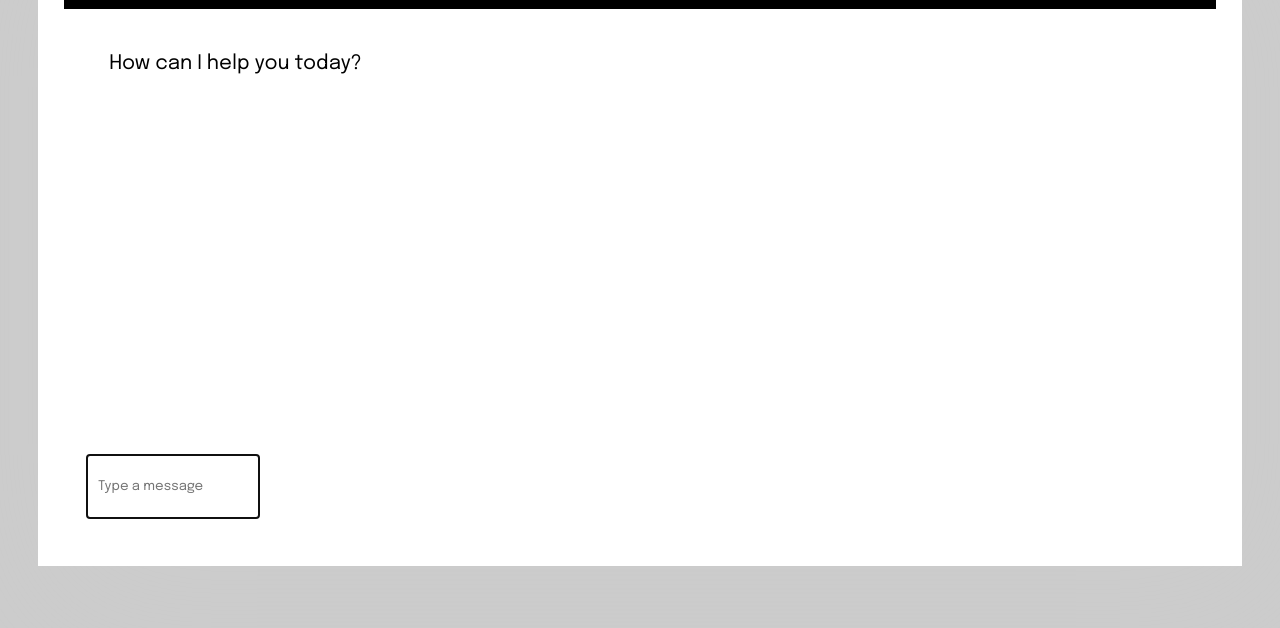
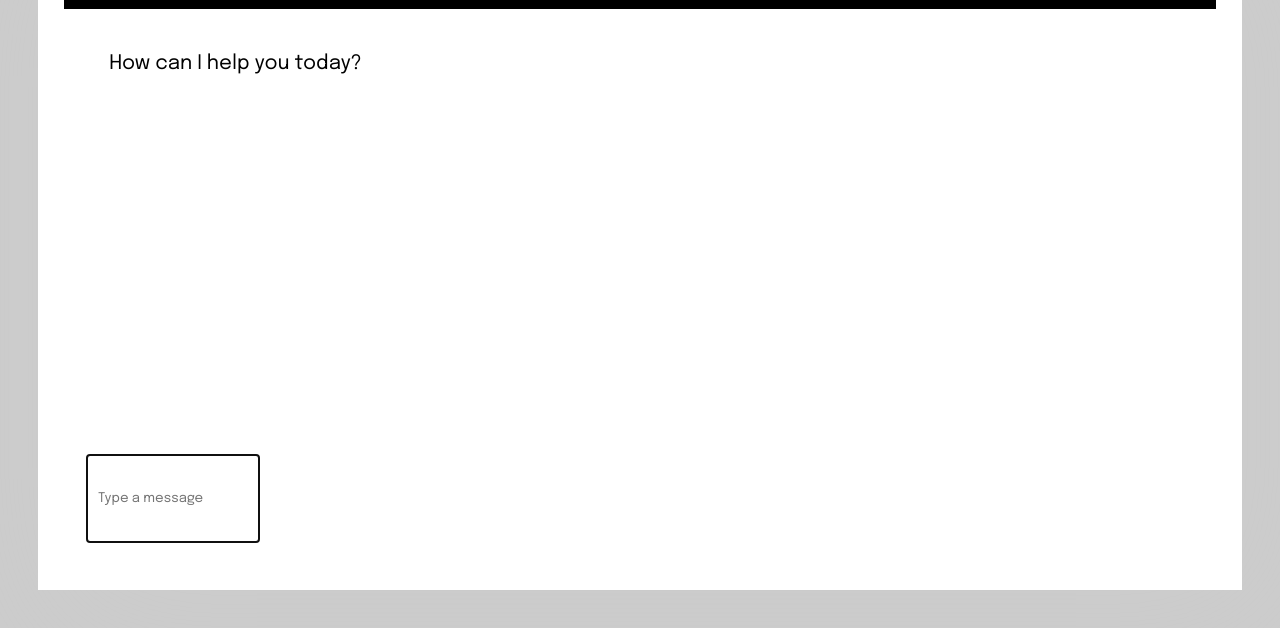
Before and after one commit to AR-DEV-1/Alter, a plain HTML site: page index.html in a window 1280 px wide. Shown: the part 150-778 px from the top of the page. Drawn offline with Linux system fonts and the light colour scheme; some icons are missing; a web font is replaced by a local one.

Commit message:
Bug fixing
Signed-off-by: AR-DEV-1 <mail.ardev1@protonmail.com>

```diff
--- a/styles.css
+++ b/styles.css
@@ -97,10 +97,11 @@ body {
 /* Input field */
 .card #input-section input[type="text"] {
   flex: 1;
-  height: 5vh;
+  height: 8vh; /* Increase the height */
   border: none;
   border-bottom: solid #000 1px;
   padding: 1%;
+  text-transform: none; /* Allow both capital and non-capital words */
 }
 
 /* Send button */
```
